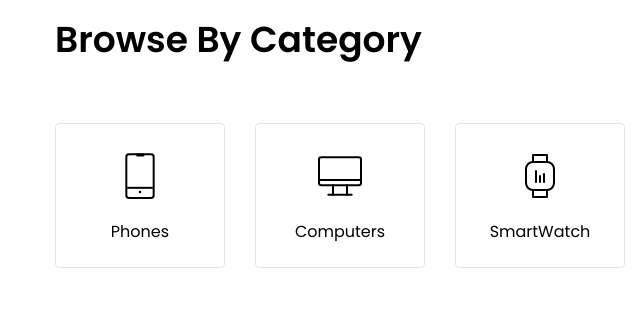
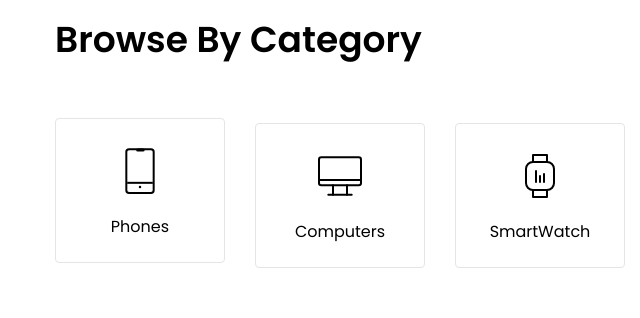
Before and after one commit to Pro-Bloxa/techno-shop, a website built with webpack: page src/pages/index.html in a window 1280 px wide. In both pictures the pointer is over the link "Phones". Shown: the part 1082-1400 px from the top of the page, 0-640 px from the left. Built offline with nearby package versions, Linux system fonts and the light colour scheme.

Commit message:
added hover category__block index.css

```diff
--- a/src/styles/index.css
+++ b/src/styles/index.css
@@ -238,12 +238,13 @@
 }
 
 .category__box {
+    margin-top: 60px;
     display: flex;
     justify-content: space-between;
 }
 
 .category__block {
-    margin-top: 60px;
+
     width: 170px;
     height: 145px;
     display: flex;
@@ -255,6 +256,10 @@
     cursor: pointer;
     text-decoration: none;
     color: #000000;
+}
+
+.category__block:hover {
+    margin-top: -5px;
 }
 
 .category__img {
```
